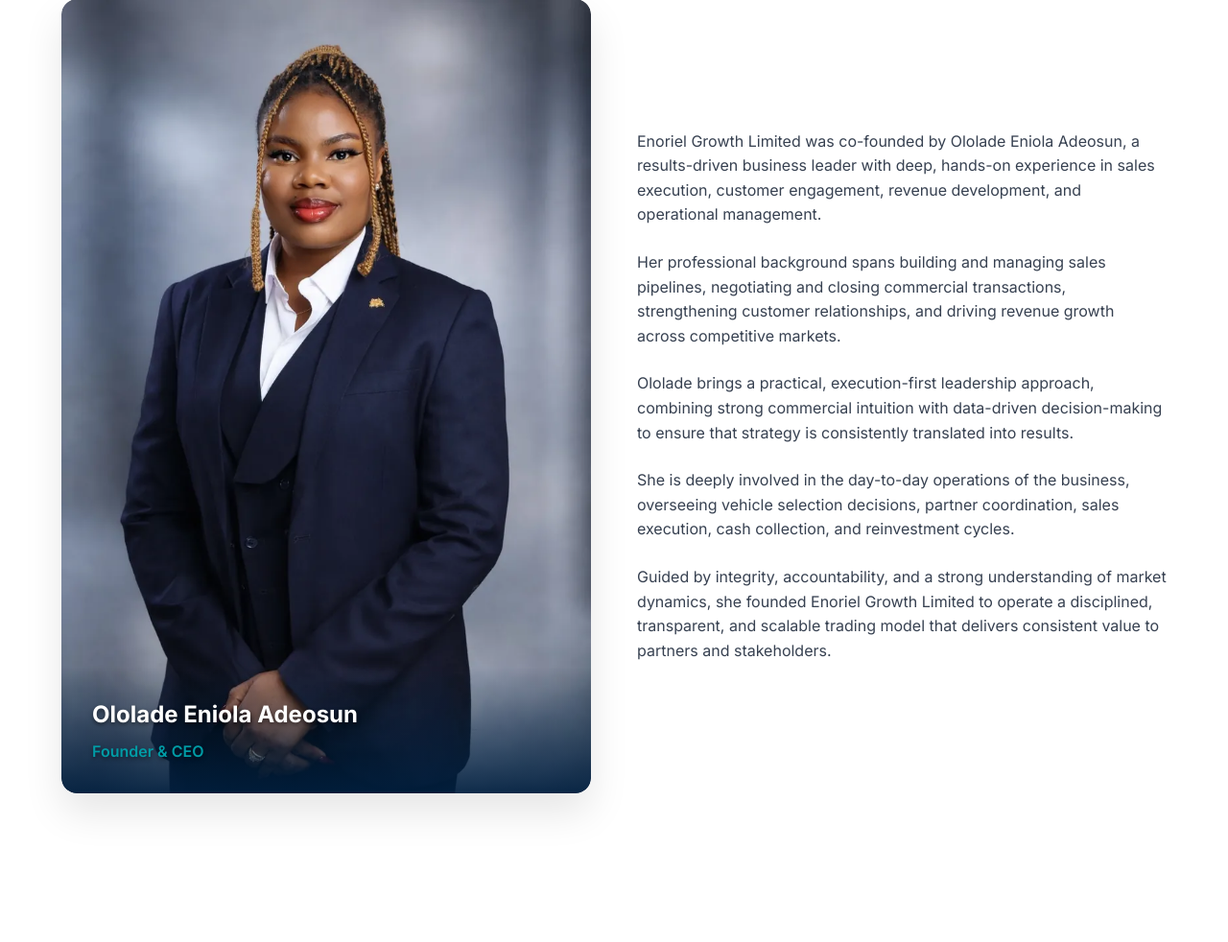
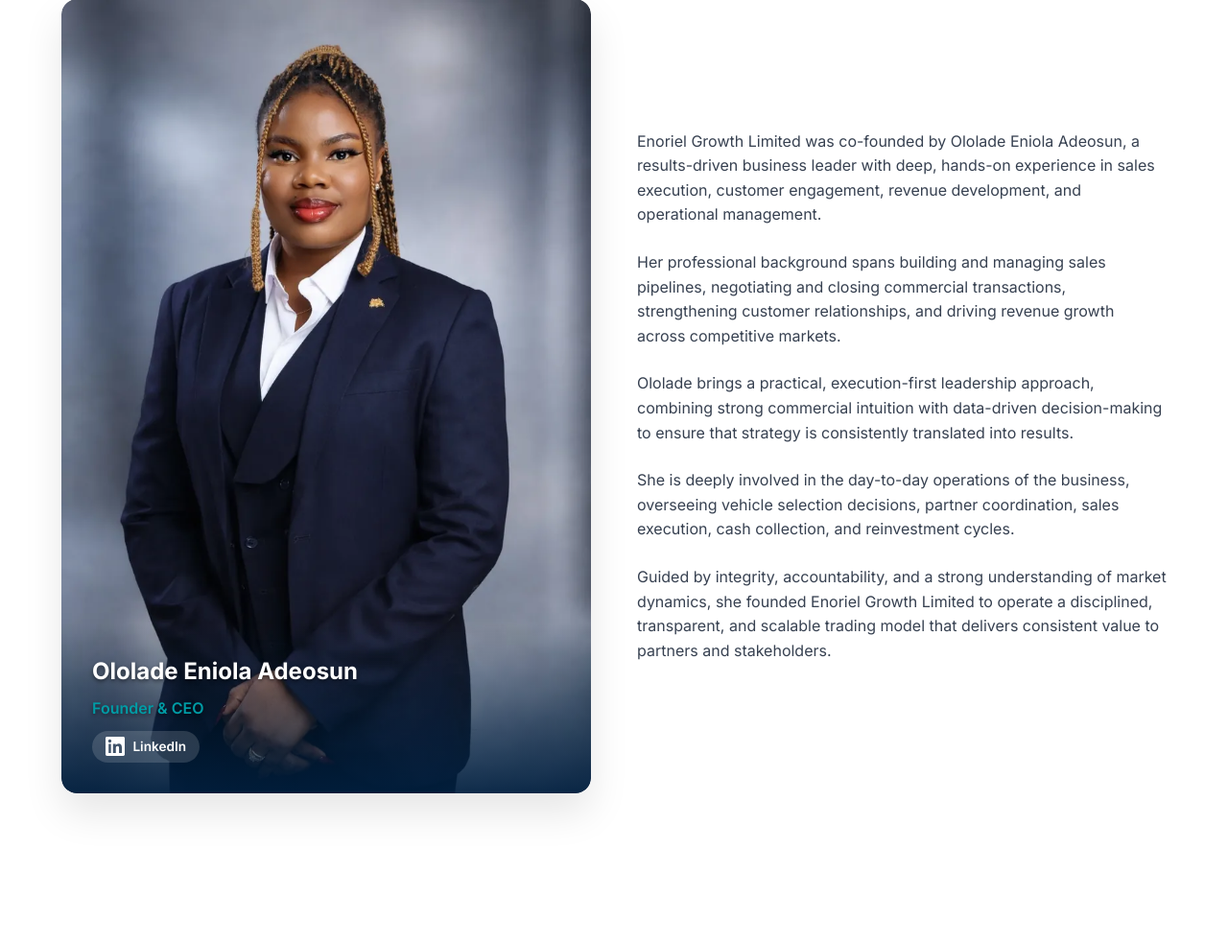
Before and after one commit to OlaitanSalam/Enoriel_Growth_LTD, a Django app: page /about/ in a window 1280 px wide. Shown: the part 1604-2586 px from the top of the page at 96% size. Run offline with Django 5.2, Linux system fonts and the light colour scheme; some libraries are stand-ins or nearby versions.

Commit message:
added linkedin

```diff
--- a/cars/admin.py
+++ b/cars/admin.py
@@ -368,7 +368,7 @@ class CarBookingAdmin(admin.ModelAdmin):
 
     def booking_id(self, obj):
         return format_html(
-            '<a href="/admin/cars/carbooking/{}/change/" style="font-weight: bold;">#{}</a>',
+            '<a href="/Enoriel-administrator/cars/carbooking/{}/change/" style="font-weight: bold;">#{}</a>',
             obj.id, obj.id
         )
     booking_id.short_description = 'ID'
@@ -445,7 +445,7 @@ class CarBookingAdmin(admin.ModelAdmin):
     def send_message_to_selected(self, request, queryset):
         """Open page to send message to selected bookings"""
         selected = queryset.values_list('id', flat=True)
-        return redirect(f'/admin/send-bulk-message/?ids={",".join(map(str, selected))}')
+        return redirect(f'/Enoriel-administrator/send-bulk-message/?ids={",".join(map(str, selected))}')
     send_message_to_selected.short_description = '💬 Send Message to Selected'
 
     def advance_to_inspection(self, request, queryset):
--- a/templates/cars/about.html
+++ b/templates/cars/about.html
@@ -316,6 +316,27 @@ html, body {
 .founder-text-content p:last-child {
     margin-bottom: 0;
 }
+
+.founder-linkedin {
+    display: inline-flex;
+    align-items: center;
+    gap: 0.5rem;
+    margin-top: 0.75rem;
+    padding: 0.4rem 0.9rem;
+    background: rgba(255, 255, 255, 0.15);
+    border-radius: 9999px;
+    color: white;
+    font-size: 0.85rem;
+    font-weight: 600;
+    text-decoration: none;
+    transition: all 0.3s ease;
+}
+
+.founder-linkedin:hover {
+    background: #0A66C2; /* LinkedIn blue */
+    transform: translateY(-2px);
+}
+
 </style>
 {% endblock %}
 
@@ -490,9 +511,22 @@ html, body {
 
                     <!-- Name and Title Overlay -->
                     <div class="founder-overlay">
-                        <div class="founder-name">Ololade Eniola Adeosun</div>
-                        <div class="founder-title">Founder & CEO</div>
-                    </div>
+    <div class="founder-name">Ololade Eniola Adeosun</div>
+    <div class="founder-title">Founder & CEO</div>
+
+    <!-- LinkedIn Profile -->
+    <a href="https://www.linkedin.com/in/adeosun-ololade-eniola-3b7067180/"
+       target="_blank"
+       rel="noopener noreferrer"
+       class="founder-linkedin"
+       aria-label="View Ololade Eniola Adeosun on LinkedIn">
+        <svg class="w-5 h-5" fill="currentColor" viewBox="0 0 24 24">
+            <path d="M20.447 20.452h-3.554v-5.569c0-1.328-.027-3.037-1.85-3.037-1.853 0-2.136 1.445-2.136 2.939v5.667H9.352V9h3.414v1.561h.047c.476-.9 1.637-1.85 3.37-1.85 3.601 0 4.266 2.37 4.266 5.455v6.286zM5.337 7.433a2.062 2.062 0 110-4.124 2.062 2.062 0 010 4.124zM6.814 20.452H3.859V9h2.955v11.452zM22.225 0H1.771C.792 0 0 .774 0 1.727v20.545C0 23.227.792 24 1.771 24h20.451C23.2 24 24 23.227 24 22.273V1.727C24 .774 23.2 0 22.222 0z"/>
+        </svg>
+        <span>LinkedIn</span>
+    </a>
+</div>
+
                 </div>
 
                 <!-- Founder Story -->
@@ -517,6 +551,7 @@ html, body {
                         <p>
                             Guided by integrity, accountability, and a strong understanding of market dynamics, she founded Enoriel Growth Limited to operate a disciplined, transparent, and scalable trading model that delivers consistent value to partners and stakeholders.
                         </p>
+
                     </div>
                 </div>
             </div>
--- a/templates/cars/home.html
+++ b/templates/cars/home.html
@@ -173,7 +173,7 @@
                 <div class="mt-12 flex flex-wrap justify-center gap-8 text-white/80 md:text-lg md:gap-12 small-device:mt-8 small-device:gap-4 small-device:text-base" data-aos="fade-up" data-aos-delay="500">
                     <div class="flex items-center gap-2">
                         <span class="text-teal">✓</span>
-                        <span>500+ Happy Customers</span>
+                        <span>100+ Happy Customers</span>
                     </div>
                     <div class="flex items-center gap-2">
                         <span class="text-teal">✓</span>
@@ -583,7 +583,7 @@
 
         <!-- Description -->
         <p class="text-xl text-gray-600 max-w-2xl mx-auto mb-12 leading-relaxed">
-            Join 500+ satisfied customers who found their perfect vehicle with Enoriel's premium selection and trusted service.
+            Join 100+ satisfied customers who found their perfect vehicle with Enoriel's premium selection and trusted service.
         </p>
 
         <!-- Action Buttons -->
```
